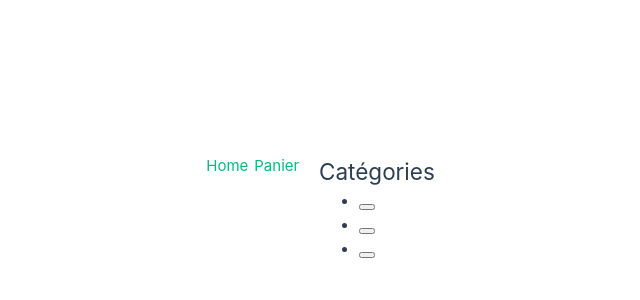
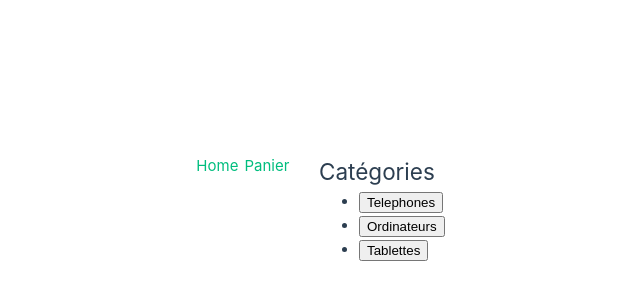
Before and after one commit to roddone/l3sdn-td2, a Vue app: page / in a window 1280 px wide. Shown: the part 192-492 px from the top of the page, without its empty margins (321-961 px from the left). Built offline with nearby package versions, Linux system fonts and the light colour scheme.

Commit message:
I UNDERSAND (update list Categories)

```diff
--- a/src/components/CategoriesList.vue
+++ b/src/components/CategoriesList.vue
@@ -2,10 +2,12 @@
   <div>
     <h2>Catégories</h2>
     <ul>
-      <li v-for="categorie in categories" :key="categorie.nomCategorie">
-        <button @click="redirection(categorie.nomCategorie)"> {{ categorie.nomCategorie }}</button>
+      <li v-for="categorie in categories" :key="categorie">
+        <button @click="redirection(categorie)"> {{ categorie }}</button>
 
       </li>
+
+
     </ul>
   </div>
 </template>
```
